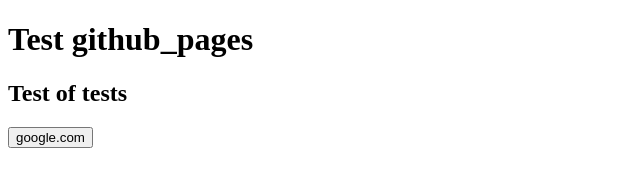
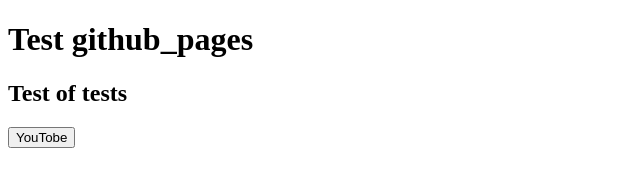
Before and after one commit to BanCerberus/Test, a plain HTML site: page index.html in a window 1280 px wide. Shown: the full height of the page, 0-640 px from the left. Drawn offline with Linux system fonts and the light colour scheme.

Commit message:
Update index.html

```diff
--- a/index.html
+++ b/index.html
@@ -11,7 +11,7 @@
 
 <h1>Test github_pages</h1>
     <h2>Test of tests </h2>
-        <a href ="https://www.google.com/"> <button> google.com </button> </a>
+        <a href ="https://www.youtube.com/channel/UCu7LcBbQeQxT0oXStPMB-Vw"> <button> YouTobe </button> </a>
 
 </body>
 </html>
```
